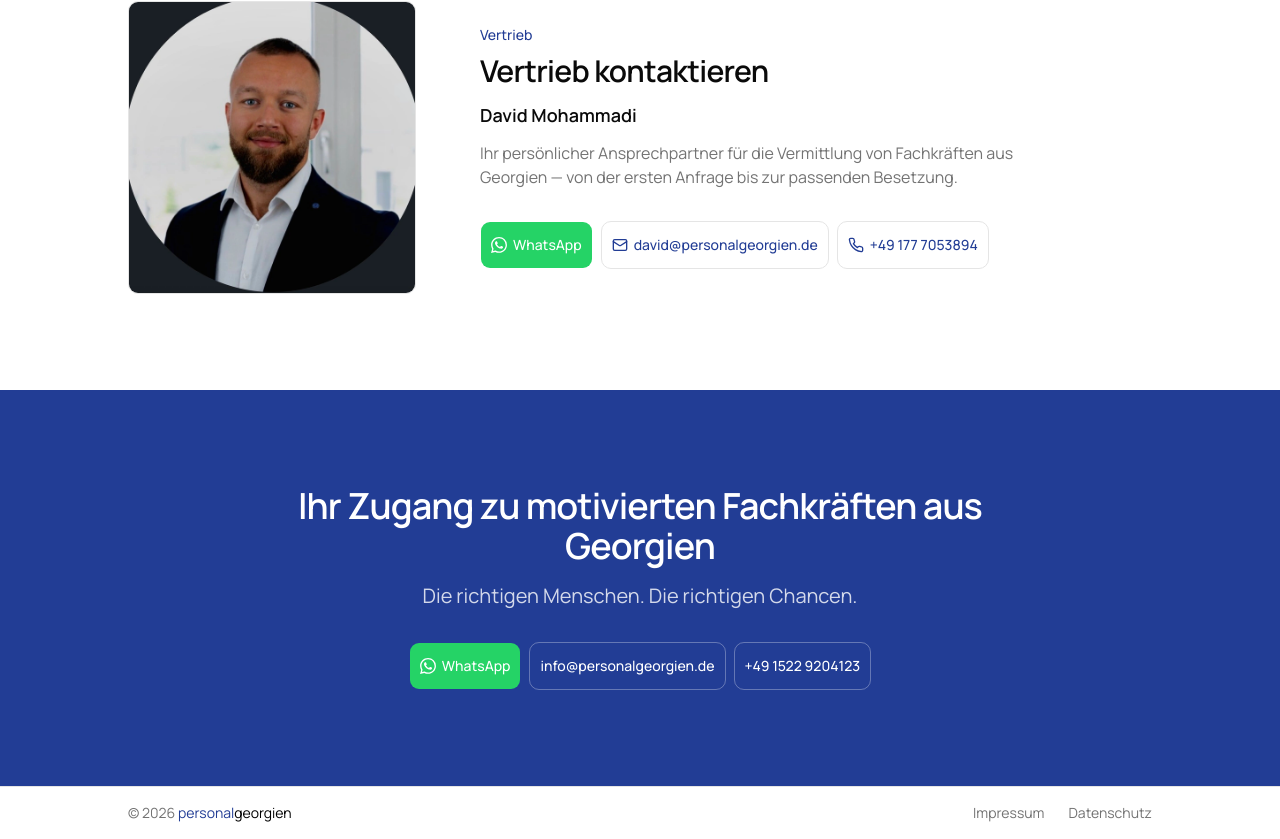
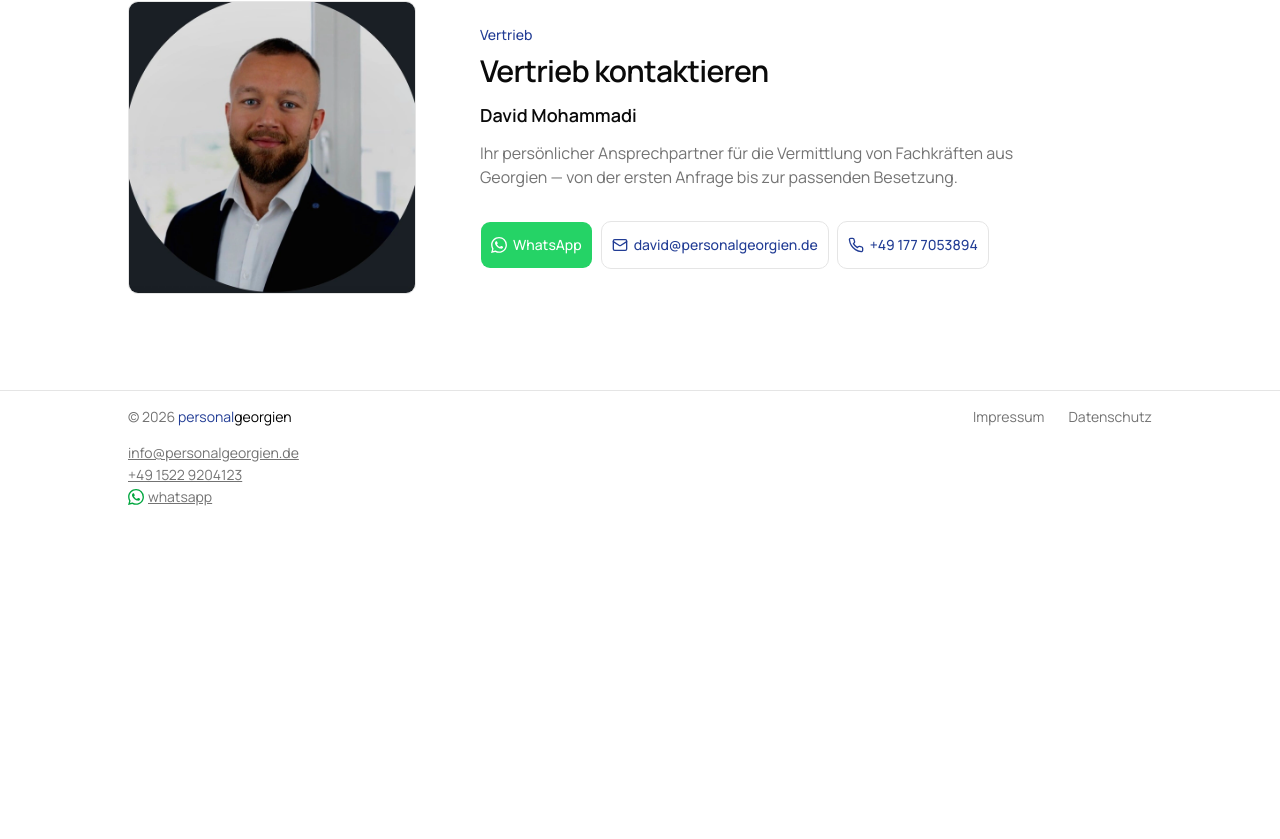
Before and after one commit to 0xCodeMaieutics/lazariways-apps, a Next.js app in the folder apps/personalgeorgien/: page / in a window 1280 px wide. Shown: the part 1765-2604 px from the top of the page. After the commit the page ends 2288 px from the top, so only its background shows below. Built offline with nearby package versions, Linux system fonts and the light colour scheme.

Commit message:
feat: moved footer into site footer

```diff
--- a/apps/personalgeorgien/app/components/site-footer.tsx
+++ b/apps/personalgeorgien/app/components/site-footer.tsx
@@ -1,9 +1,14 @@
+import { SITE } from "@/lib/site"
 import Link from "next/link"
+import { WhatsappIcon } from "./whatsapp-icon"
+import { cn } from "@workspace/ui/lib/utils"
 
 export function SiteFooter() {
   return (
     <footer className="border-t border-border px-6 py-4 lg:px-16">
-      <div className="mx-auto flex max-w-5xl flex-col items-center justify-between gap-4 text-sm text-muted-foreground sm:flex-row">
+      <div className="mx-auto flex max-w-5xl flex-col justify-between gap-4 text-sm text-muted-foreground sm:flex-row">
+        <div className="space-y-4">
+          {" "}
           <p>
             © {new Date().getFullYear()}{" "}
             <span className="text-foreground">
@@ -11,7 +16,22 @@ export function SiteFooter() {
               <span className="text-black">georgien</span>
             </span>
           </p>
-
+          <div className="flex flex-col gap-0.5">
+            <a className="underline" href={"mailto:" + SITE.email}>
+              {SITE.email}
+            </a>
+            <a className="underline" href={"tel:" + SITE.phone}>
+              {SITE.phone}
+            </a>
+            <a
+              className="flex items-center gap-x-1 underline"
+              href={SITE.whatsappUrl}
+            >
+              <WhatsappIcon className={cn("size-4 fill-green-600")} />
+              whatsapp
+            </a>
+          </div>
+        </div>
         <nav className="flex gap-6" aria-label="Rechtliches">
           <Link href="/impressum" className="hover:text-foreground">
             Impressum
--- a/apps/personalgeorgien/app/page.tsx
+++ b/apps/personalgeorgien/app/page.tsx
@@ -12,7 +12,6 @@ export default function Home() {
       <Benefits />
       <HowItWorks />
       <SalesContact />
-      <FooterCta />
     </PageShell>
   )
 }
```
Lines whose indentation alone changed are shown as unchanged.
